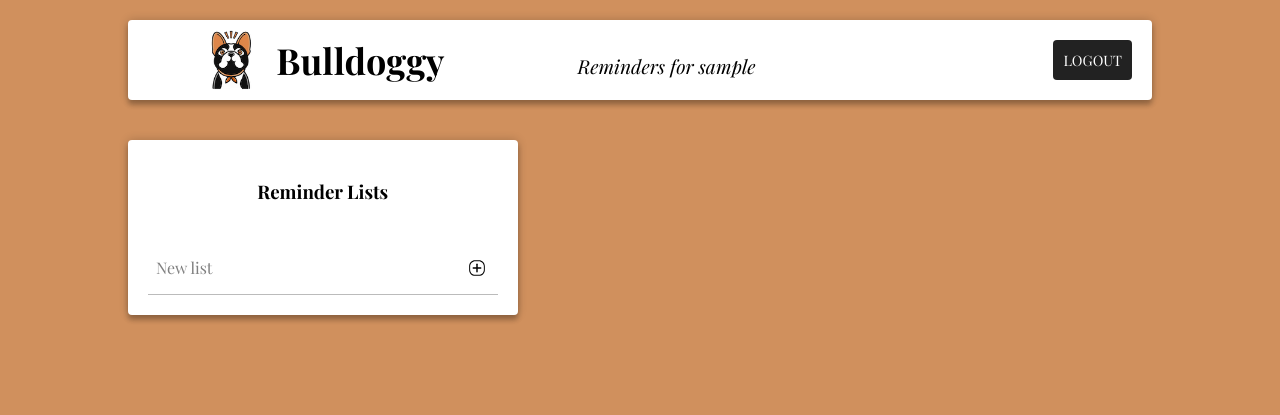
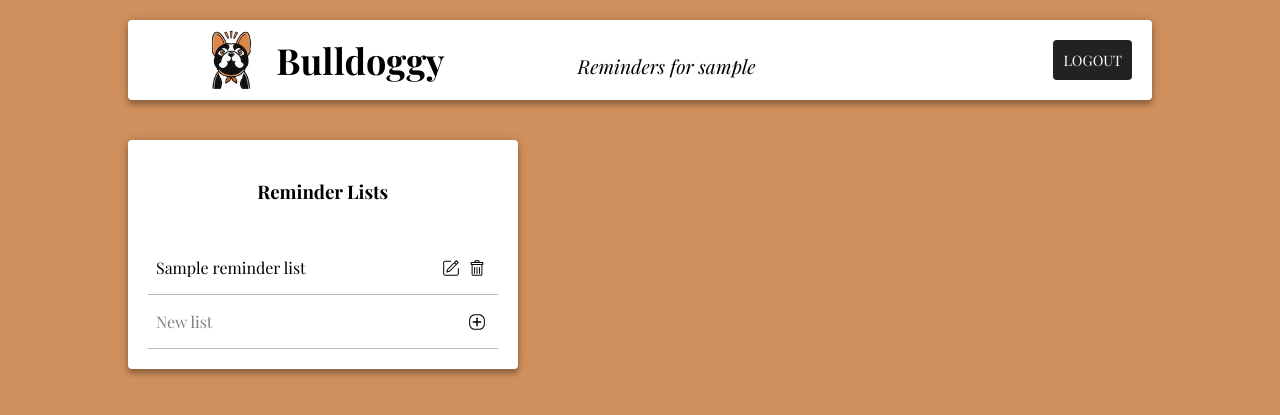
Before and after one commit to AutomationPanda/bulldoggy-reminders-app, a FastAPI app: template templates/pages/reminders.html in a window 1280 px wide. Shown: the top 415 px of the page. Run offline with FastAPI, Linux system fonts and the light colour scheme; the template is opened without the code that fills it: most values are stand-ins (such as "Sample title", 1, 10 or a date in 2020).

Commit message:
Add reminder list names from persistence

```diff
--- a/app/routers/reminders.py
+++ b/app/routers/reminders.py
@@ -6,7 +6,7 @@ This module provides routes for the reminders pages.
 # Imports
 # --------------------------------------------------------------------------------
 
-from app import templates
+from app import templates, table
 from app.utils.auth import get_username_for_page
 
 from fastapi import APIRouter, Depends, Form, Request
@@ -26,7 +26,9 @@ router = APIRouter()
 
 @router.get("/reminders", summary="Logs into the app", response_class=HTMLResponse)
 async def get_reminders(request: Request, username: str = Depends(get_username_for_page)):
-  return templates.TemplateResponse("pages/reminders.html", {'request': request, 'username': username})
+  reminder_lists = table.get_lists(username)
+  context = {'request': request, 'username': username, 'reminder_lists': reminder_lists}
+  return templates.TemplateResponse("pages/reminders.html", context)
 
 
 @router.get("/reminders-frozen", summary="Logs into the app", response_class=HTMLResponse)
--- a/templates/pages/reminders.html
+++ b/templates/pages/reminders.html
@@ -25,6 +25,9 @@
             <div class="reminders-card paper-card">
                 <h3 class="reminders-card-title">Reminder Lists</h3>
                 <div class="reminders-list-list">
+                    {% for list_name in reminder_lists %}
+                        {% include "partials/reminders/list-row.html" %}
+                    {% endfor %}
                     {% include "partials/reminders/new-list-row.html" %}
                 </div>
             </div>
```
